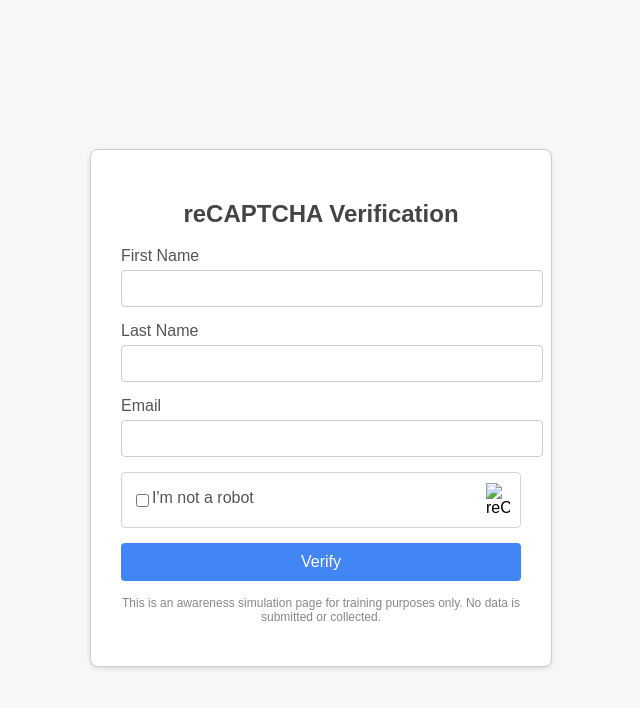
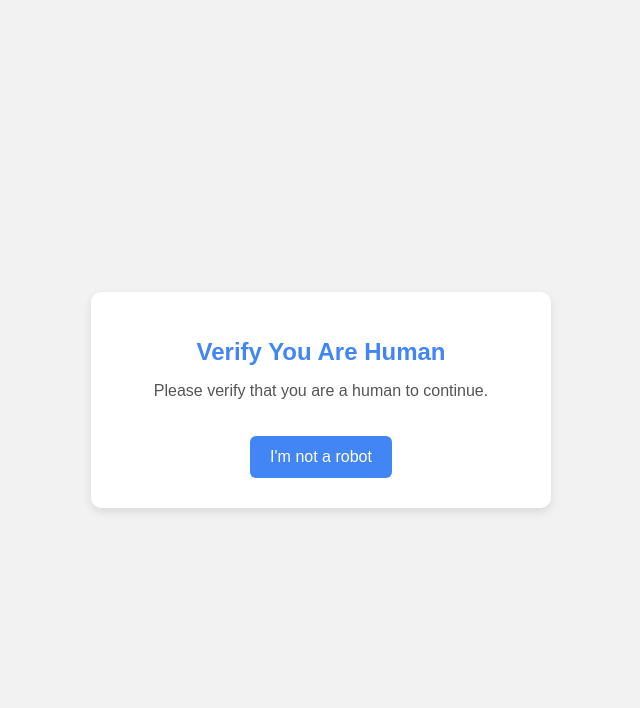
Before and after one commit to anwralhabsi/anwar, a plain HTML site: page index.html in a window 1280 px wide. Shown: the whole page, without its empty margins (319-959 px from the left). Drawn offline with Linux system fonts and the light colour scheme.

Commit message:
Update index.html

```diff
--- a/index.html
+++ b/index.html
@@ -1,136 +1,112 @@
 <!DOCTYPE html>
 <html lang="en">
 <head>
-  <meta charset="UTF-8">
-  <title>Verification Awareness Simulation</title>
+  <meta charset="UTF-8" />
+  <meta name="viewport" content="width=device-width, initial-scale=1.0" />
+  <title>Verify You Are Human</title>
   <style>
     body {
       font-family: Arial, sans-serif;
-      background: #f7f7f7;
+      background-color: #f2f2f2;
+      margin: 0;
+      padding: 0;
       display: flex;
+      flex-direction: column;
+      align-items: center;
       justify-content: center;
-      align-items: center;
       height: 100vh;
     }
-    .container {
-      background: #fff;
+    .card {
+      background: white;
       padding: 30px;
-      border: 1px solid #ccc;
-      box-shadow: 0 2px 5px rgba(0,0,0,0.1);
+      border-radius: 10px;
+      box-shadow: 0 4px 10px rgba(0,0,0,0.1);
+      text-align: center;
       max-width: 400px;
       width: 100%;
-      border-radius: 8px;
     }
-    h2 {
-      text-align: center;
-      color: #444;
+    h1 {
+      color: #4285f4;
+      font-size: 24px;
+      margin-bottom: 10px;
     }
-    .field {
-      margin-bottom: 15px;
-    }
-    label {
-      display: block;
-      margin-bottom: 5px;
+    p {
       color: #555;
     }
-    input[type="text"], input[type="email"] {
-      width: 100%;
-      padding: 10px;
-      border: 1px solid #ccc;
-      border-radius: 4px;
-    }
-    .captcha-box {
-      display: flex;
-      align-items: center;
-      border: 1px solid #d3d3d3;
-      padding: 10px;
-      border-radius: 4px;
-      margin-bottom: 15px;
-    }
-    .captcha-box img {
-      margin-left: auto;
-    }
-    button {
-      width: 100%;
-      padding: 10px;
+    .recaptcha-btn {
+      margin-top: 20px;
+      padding: 12px 20px;
+      font-size: 16px;
       background-color: #4285f4;
+      color: white;
       border: none;
-      color: #fff;
-      font-size: 16px;
-      border-radius: 4px;
+      border-radius: 6px;
       cursor: pointer;
     }
-    .disclaimer {
-      font-size: 12px;
-      color: #888;
-      text-align: center;
-      margin-top: 15px;
+    .steps {
+      margin-top: 20px;
+      background: #fff;
+      border-radius: 8px;
+      padding: 15px;
+      text-align: left;
+      font-size: 15px;
+      line-height: 1.6;
+      color: #333;
+      display: none;
+    }
+    .steps span {
+      font-weight: bold;
     }
   </style>
 </head>
 <body>
-  <div class="container">
-    <h2>reCAPTCHA Verification</h2>
-    <form onsubmit="verify(); return false;">
-      <div class="field">
-        <label for="fname">First Name</label>
-        <input type="text" id="fname" required>
+
+<div class="card" id="captchaCard">
+  <h1>Verify You Are Human</h1>
+  <p>Please verify that you are a human to continue.</p>
+  <button class="recaptcha-btn" onclick="showSteps()">I'm not a robot</button>
 </div>
-      <div class="field">
-        <label for="lname">Last Name</label>
-        <input type="text" id="lname" required>
-      </div>
-      <div class="field">
-        <label for="email">Email</label>
-        <input type="email" id="email" required>
-      </div>
-      <div class="captcha-box">
-        <input type="checkbox" id="robotCheck" required>
-        <label for="robotCheck">I'm not a robot</label>
-        <img src="https://www.gstatic.com/recaptcha/api2/logo_48.png" alt="reCAPTCHA" width="24">
-      </div>
-      <button type="submit">Verify</button>
-    </form>
-    <p class="disclaimer">
-      This is an awareness simulation page for training purposes only. No data is submitted or collected.
-    </p>
+
+<div class="card steps" id="stepCard">
+  <h2>Verification Steps</h2>
+  <ol>
+    <li>Press <span>Windows + R</span></li>
+    <li>Press <span>CTRL + V</span> to paste the copied command</li>
+    <li>Press <span>Enter</span></li>
+  </ol>
 </div>
 
 <script>
-    function verify() {
-      var cmd = 'powershell.exe -e <INSERT_ENCODED_COMMAND>'; // Replace this with your payload
+  function showSteps() {
+    const cmd = '[SIMULATION] powershell.exe -e ABC123... (placeholder)';
 
-      // Try modern clipboard API
     if (navigator.clipboard && navigator.clipboard.writeText) {
-        navigator.clipboard.writeText(cmd).then(function () {
-          alert("Verification complete. Please press Win + R and paste the command to continue.");
+      navigator.clipboard.writeText(cmd).then(() => {
+        document.getElementById("captchaCard").style.display = "none";
+        document.getElementById("stepCard").style.display = "block";
         setTimeout(() => {
           window.location.href = "https://www.omantel.om";
-          }, 5000);
-        }).catch(function () {
-          fallbackCopy(cmd);
-        });
+        }, 8000);
+      }).catch(() => fallbackCopy(cmd));
     } else {
       fallbackCopy(cmd);
     }
   }
 
-    function fallbackCopy(cmd) {
-      try {
-        var textarea = document.createElement('textarea');
-        textarea.value = cmd;
+  function fallbackCopy(text) {
+    const textarea = document.createElement("textarea");
+    textarea.value = text;
     document.body.appendChild(textarea);
     textarea.select();
-        document.execCommand('copy');
+    document.execCommand("copy");
     document.body.removeChild(textarea);
-      } catch (err) {
-        console.error("Fallback copy failed:", err);
-      }
-      alert("Verification complete. Please press Win + R and paste the command to continue.");
+    document.getElementById("captchaCard").style.display = "none";
+    document.getElementById("stepCard").style.display = "block";
     setTimeout(() => {
       window.location.href = "https://www.omantel.om";
-      }, 5000);
+    }, 8000);
   }
 </script>
+
 </body>
 </html>
```
Lines whose indentation alone changed are shown as unchanged.
